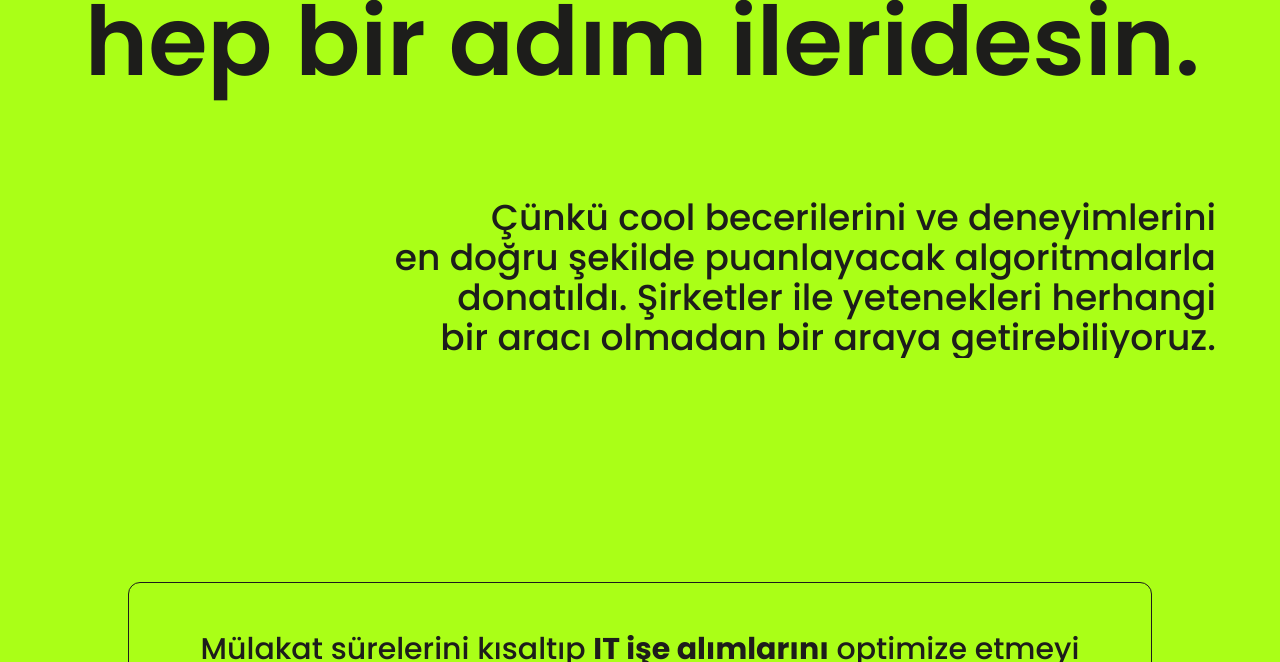
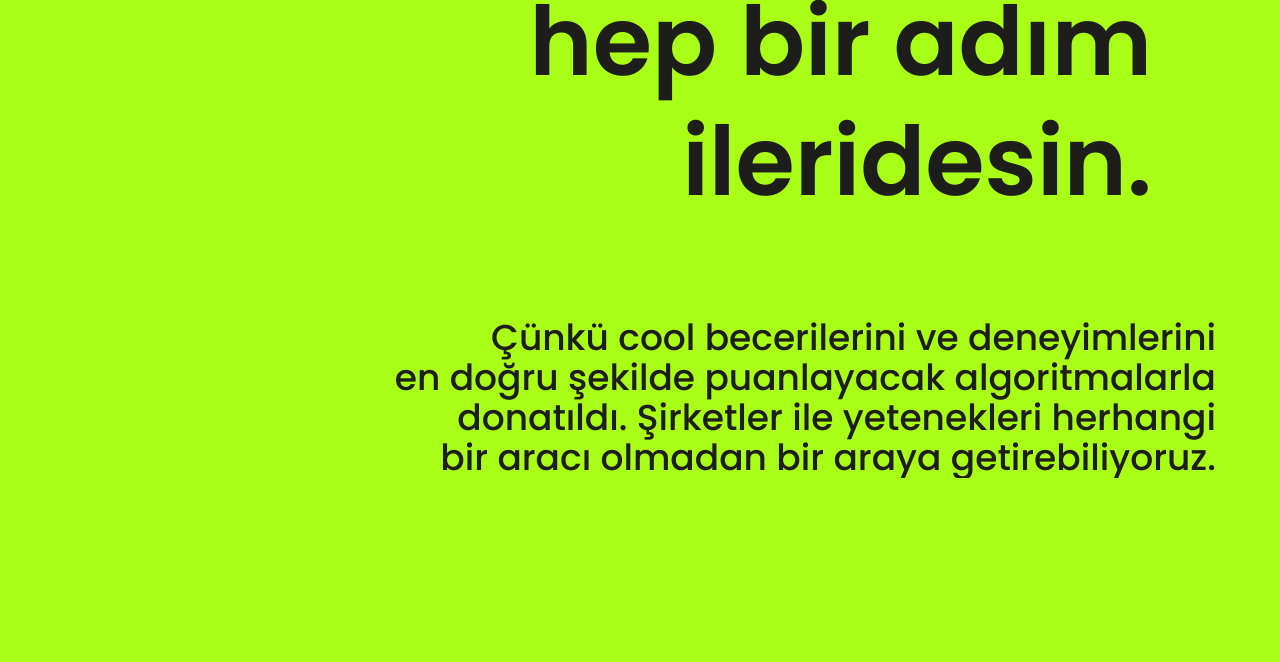
Before and after one commit to CourseOfOnesLife/landing-page, a plain HTML site: page index.html in a window 1280 px wide. Shown: the part 2168-2830 px from the top of the page. Drawn offline with nearby package versions, Linux system fonts and the light colour scheme; a web font is replaced by a local one.

Commit message:
Update input.css

```diff
--- a/input.css
+++ b/input.css
@@ -3,7 +3,9 @@
 @tailwind utilities;
 @import url("https://fonts.googleapis.com/css2?family=Poppins:ital,wght@0,300;0,400;0,500;0,600;0,700;1,400;1,500;1,600;1,800&display=swap");
 
-
+.section-2-header {
+  margin-right: 3rem;
+}
 
 .nav {
   z-index: 999;
```
